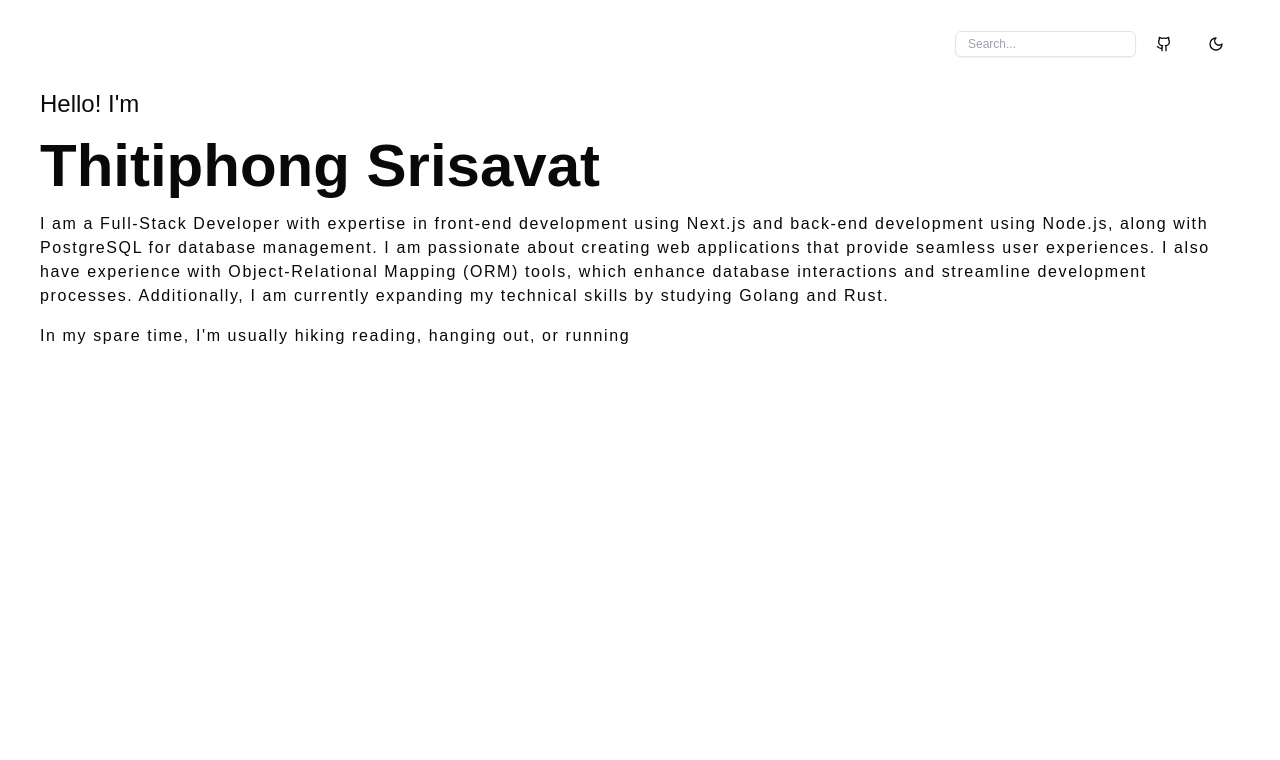
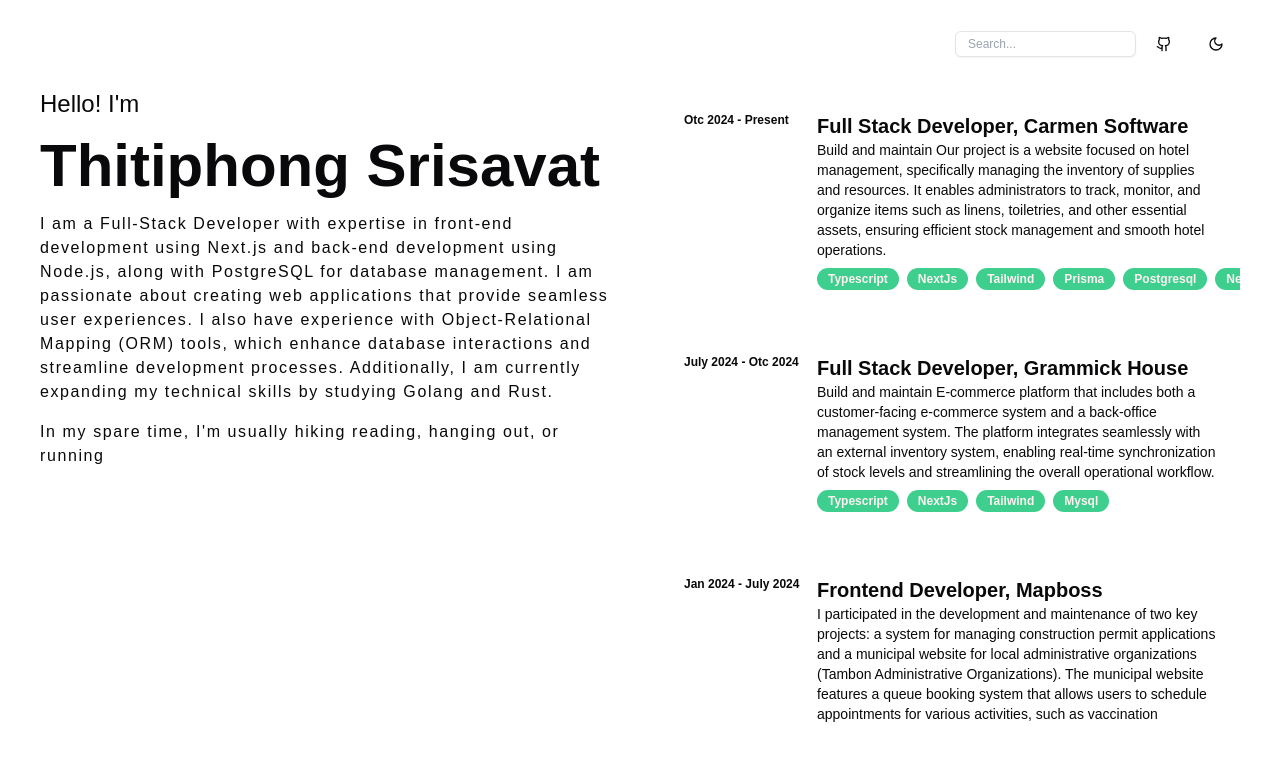
Before and after one commit to thitiphongD/d_blog, a Next.js app: page / in a window 1280 px wide. Shown: the top 760 px of the page. Built offline with nearby package versions, Linux system fonts and the light colour scheme.

Commit message:
push experience

```diff
--- /dev/null
+++ b/src/app/components/WorkExperience.tsx
@@ -0,0 +1,35 @@
+import { Badge } from '@/components/ui/badge'
+import { ScrollArea } from '@/components/ui/scroll-area'
+import Link from 'next/link'
+import React from 'react'
+import { dataExperience } from '../data'
+
+const WorkExperience = () => {
+    return (
+        <ScrollArea className="h-[80vh]">
+            {dataExperience.map((experience) => (
+                <Link key={experience.id}
+                    className="p-6 flex mb-4 cursor-pointer hover:bg-white/10 hover:backdrop-blur-lg hover:brightness-90 group"
+                    href={experience.link}
+                >
+                    <div className='w-1/4'>
+                        <p className="text-xs font-bold">{experience.date}</p>
+                    </div>
+                    <div className='w-3/4'>
+                        <p className="text-xl font-semibold group-hover:text-[#3ecf8e]">{experience.position}, {experience.company}</p>
+                        <p className='text-sm'>{experience.description}</p>
+                        <div className="mt-2 flex gap-2">
+                            {experience.stack.map((tech, index) => (
+                                <Badge key={index} className="text-xs bg-[#3ecf8e]">
+                                    {tech}
+                                </Badge>
+                            ))}
+                        </div>
+                    </div>
+                </Link>
+            ))}
+        </ScrollArea>
+    )
+}
+
+export default WorkExperience
--- /dev/null
+++ b/src/app/data/index.ts
@@ -0,0 +1,40 @@
+import { DataExperience } from "../types";
+
+export const dataExperience: DataExperience[] = [
+    {
+        id: 1,
+        date: 'Otc 2024 - Present',
+        position: 'Full Stack Developer',
+        company: 'Carmen Software',
+        link: 'https://www.carmensoftware.com/',
+        description: 'Build and maintain Our project is a website focused on hotel management, specifically managing the inventory of supplies and resources. It enables administrators to track, monitor, and organize items such as linens, toiletries, and other essential assets, ensuring efficient stock management and smooth hotel operations.',
+        stack: ['Typescript', 'NextJs', 'Tailwind', 'Prisma', 'Postgresql', 'NestJs']
+    },
+    {
+        id: 2,
+        date: 'July 2024 - Otc 2024',
+        position: 'Full Stack Developer',
+        company: 'Grammick House',
+        link: 'https://gramickhouse.com/',
+        description: 'Build and maintain E-commerce platform that includes both a customer-facing e-commerce system and a back-office management system. The platform integrates seamlessly with an external inventory system, enabling real-time synchronization of stock levels and streamlining the overall operational workflow.',
+        stack: ['Typescript', 'NextJs', 'Tailwind', 'Mysql']
+    },
+    {
+        id: 3,
+        date: 'Jan 2024 - July 2024',
+        position: 'Frontend Developer',
+        company: 'Mapboss',
+        link: 'https://mapboss.co.th/',
+        description: 'I participated in the development and maintenance of two key projects: a system for managing construction permit applications and a municipal website for local administrative organizations (Tambon Administrative Organizations). The municipal website features a queue booking system that allows users to schedule appointments for various activities, such as vaccination appointments and other community services.',
+        stack: ['Typescript', 'NextJs', 'Tailwind']
+    },
+    {
+        id: 4,
+        date: 'Aug 2022 - Dec 2023',
+        position: 'Full Stack Developer',
+        company: 'Unit Company',
+        link: 'https://unit.co.th/',
+        description: 'I contributed to the development, maintenance, and enhancement of various web applications, including MaxMe, MaxMeShop, and a Human Resource Management (HRM) system. My responsibilities included correcting, modifying, and upgrading websites to improve performance, coordinating deployments for new features and fixes, designing databases and table structures for web applications, and implementing system upgrades and bug fixes. Additionally, I collaborated with stakeholders to gather and understand requirements, ensuring the delivery of solutions aligned with their needs',
+        stack: ['JavaScript', 'HTML', 'CSS', 'NodeJS', 'ExpressJS', 'Postgresql']
+    }
+]
--- a/src/app/page.tsx
+++ b/src/app/page.tsx
@@ -1,9 +1,19 @@
 import React from 'react'
 import Summary from './components/Summary'
+import WorkExperience from './components/WorkExperience'
 
 const HomePage = () => {
   return (
-    <Summary />
+    <div className='flex w-full gap-10'>
+      <div className='w-1/2'>
+        <Summary />
+      </div>
+      <div className='w-1/2'>
+        <WorkExperience />
+      </div>
+
+    </div>
+
   )
 }
 
--- /dev/null
+++ b/src/app/types/index.ts
@@ -0,0 +1,9 @@
+export type DataExperience = {
+    id: number,
+    date: string,
+    position: string,
+    company: string,
+    link: string,
+    description: string,
+    stack: string[]
+}
```
